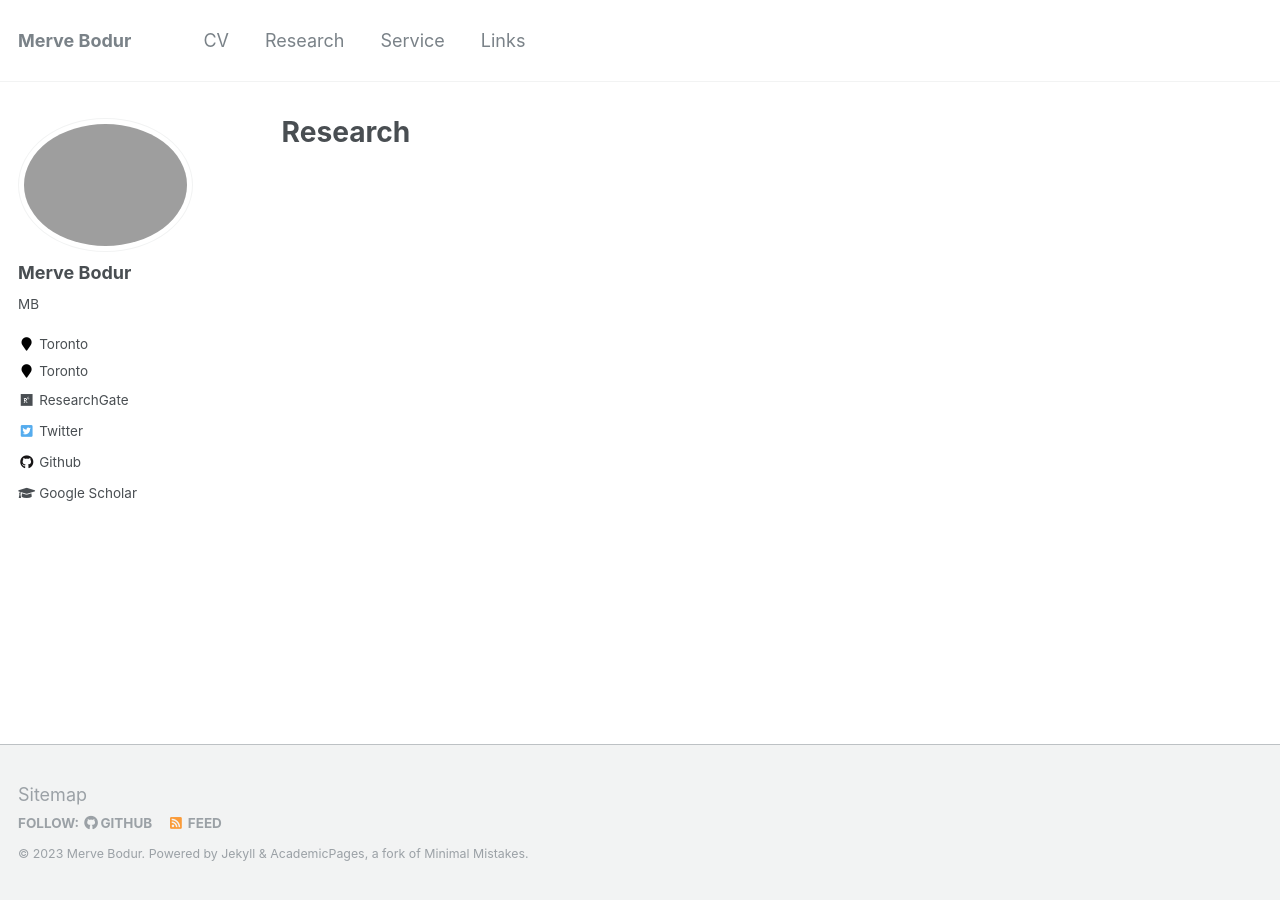
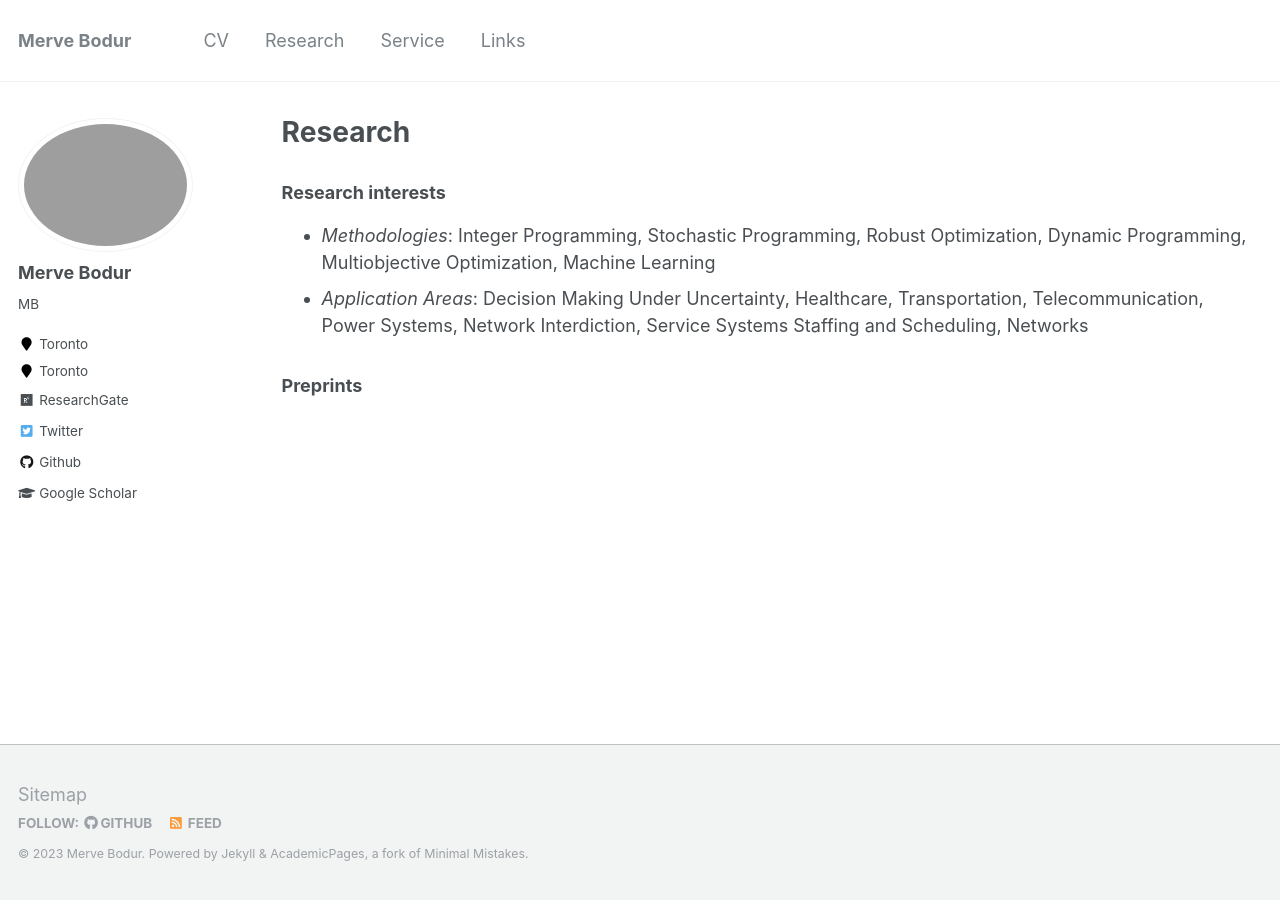
Before and after one commit to mervebodur/mervebodur.github.io, a Jekyll site: the page built from _pages/research.md, in a window 1280 px wide. Built offline with Jekyll 4.4.1, drawn with Linux system fonts in a browser that asks for light colours.

Commit message:
Update research.md

```diff
--- a/_pages/research.md
+++ b/_pages/research.md
@@ -4,3 +4,9 @@ title: "Research"
 permalink: /research/
 author_profile: true
 ---
+
+### Research interests
+- *Methodologies*: Integer Programming, Stochastic Programming, Robust Optimization, Dynamic Programming, Multiobjective Optimization, Machine Learning
+- *Application Areas*: Decision Making Under Uncertainty, Healthcare, Transportation, Telecommunication, Power Systems, Network Interdiction, Service Systems Staffing and Scheduling, Networks
+
+### Preprints
```
